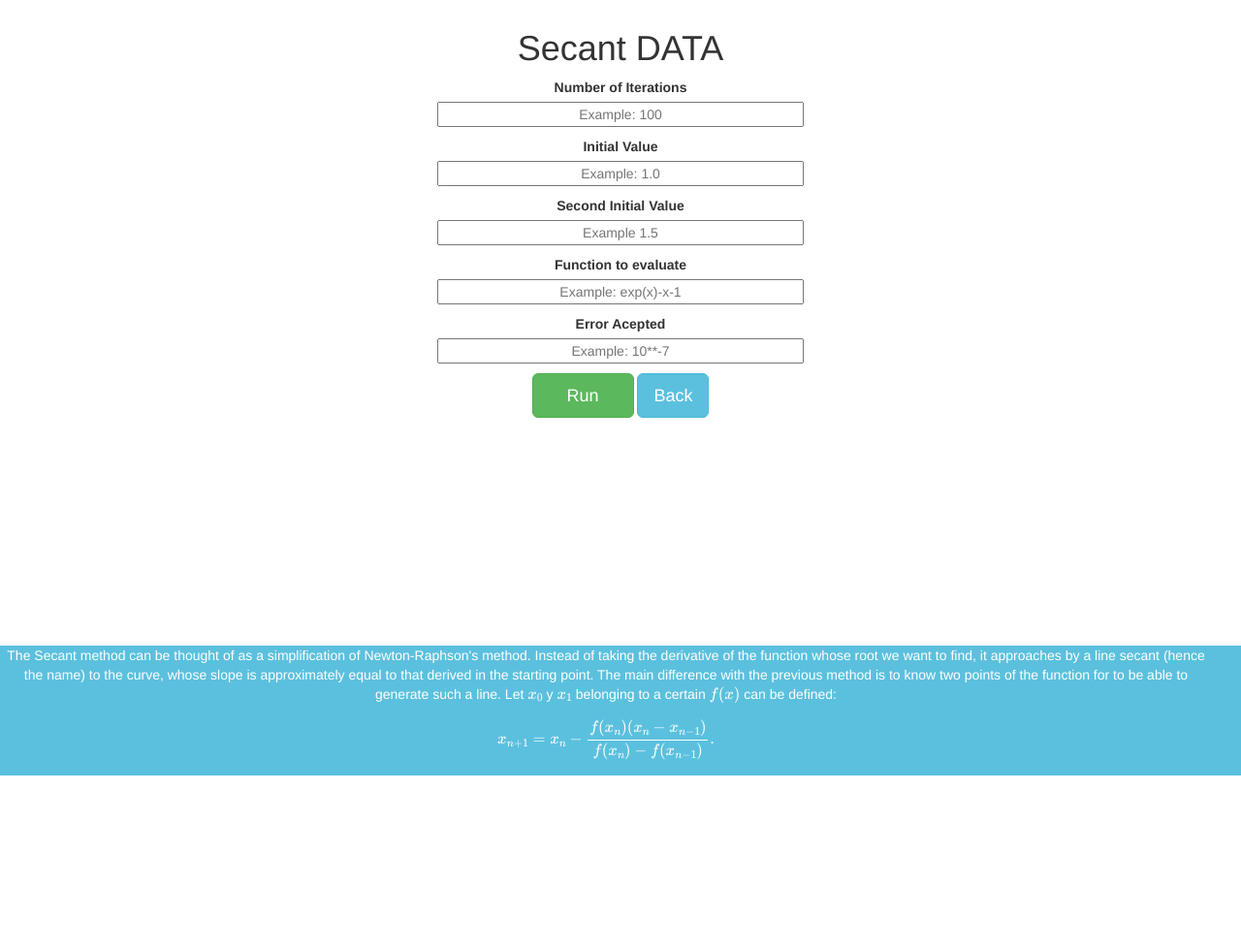
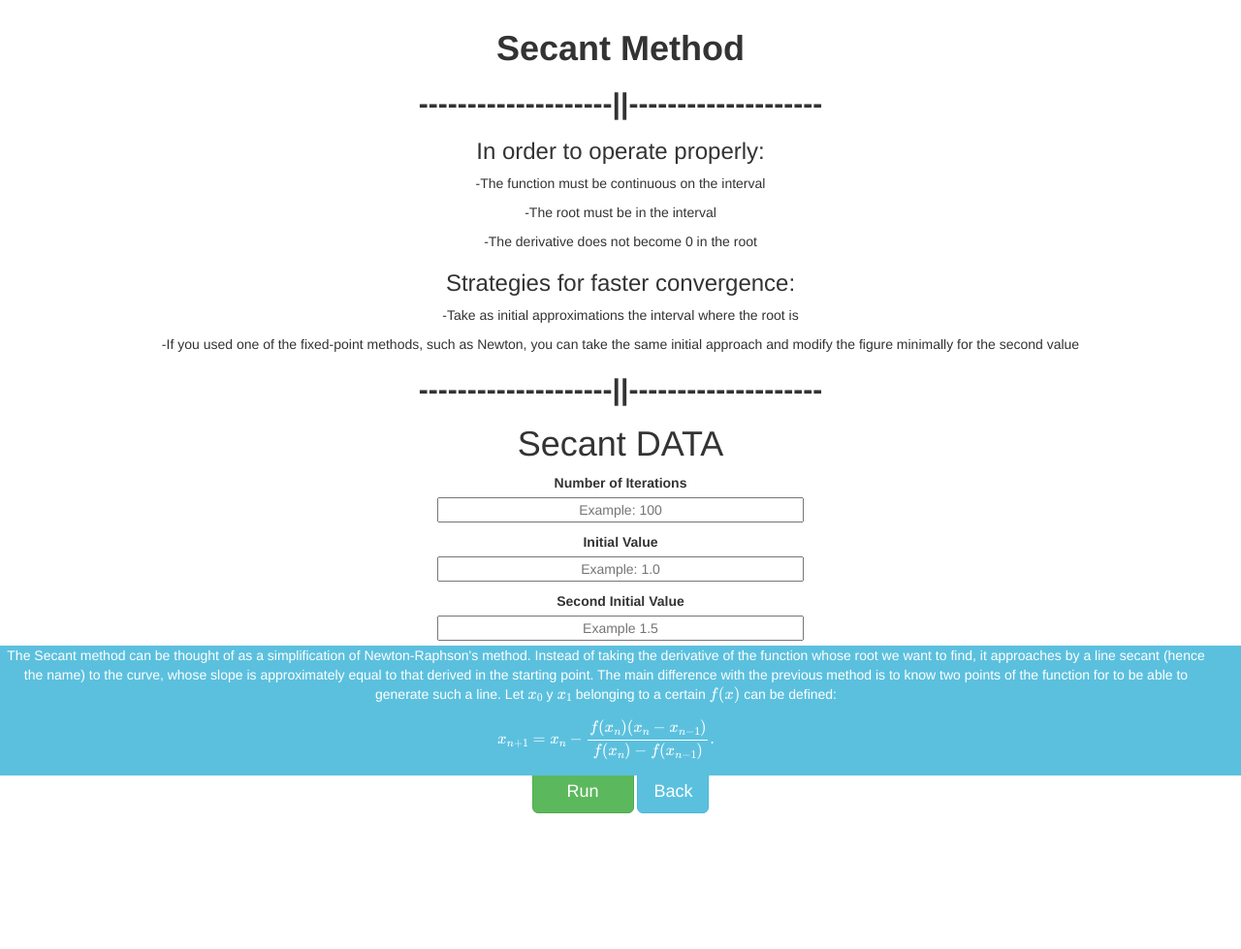
Before and after one commit to jjescuderv/WebNumeric, a Flask app: page /secant in a window 1280 px wide. Shown: the whole page at 97% size. Before the commit the page ends 800 px from the top, so only its background shows below. Run offline with Flask 2, Linux system fonts and the light colour scheme; parts of the project's set-up code (start-up, migrations or seed data) failed here and were passed over; some libraries are stand-ins or nearby versions.

Commit message:
Secant Help

```diff
--- a/Multiple_roots.py
+++ b/Multiple_roots.py
@@ -54,7 +54,7 @@
     lis_f2.append(f2)
     lis_er.append(e)
 
-    while e>=error and c<=iter:
+    while e>error and c<iter:
         x=g
         f0=eval(f)
         f1=eval(fp)
--- a/Secant.py
+++ b/Secant.py
@@ -46,7 +46,7 @@
     lis_er=['','',e]
     d = {'Xi':lis_xi,'f(Xi)':lis_fx,'E':lis_er}
 
-    while e>=error and c<=iter:
+    while e>error and c<iter:
         x0=x1
         x1=xa
 
--- a/templates/secant.html
+++ b/templates/secant.html
@@ -26,7 +26,8 @@
         }
         body {
             padding:10px;
-            padding-bottom:60px;   /* Height of the footer */
+            padding-bottom:60px;
+            text-align: center;
         }
         .footer {
             position: fixed;
@@ -37,9 +38,22 @@
             color: white;
             text-align: center;
         }
+        .clear { clear: both; height: 60px; }
     </style>
 </head>
 <body>
+    <h1><b>Secant Method</b></h1>
+    <h2><b>--------------------||--------------------</b></h2>
+    <h3>In order to operate properly:</h3>
+    <p>-The function must be continuous on the interval</p>
+    <p>-The root must be in the interval</p>
+    <p>-The derivative does not become 0 in the root</p>
+    <h3>Strategies for faster convergence:</h3>
+    <p>-Take as initial approximations the interval where the root is</p>
+    <p>-If you used one of the fixed-point methods, such as Newton, you can take the same initial
+        approach and modify the figure minimally for the second value</p>
+    <h2><b>--------------------||--------------------</b></h2>
+
     <h1>Secant DATA</h1>
     <form method="post" action="{{ url_for('FlaskSecant') }}">
         <label for="iter">Number of Iterations</label>
@@ -64,10 +78,13 @@
             </div>
             </div>
           </div>
+    </form>
+    <br>
 
-    </form>
 </body>
 
+<div class="clear">
+    <div id="footer">
     <footer>
         <br>
         <div class="footer">
@@ -80,6 +97,7 @@
 
             </p>
         </div>
+        </div>
     </footer>
-
+</div>
 </html>
```
Lines whose indentation alone changed are shown as unchanged.
